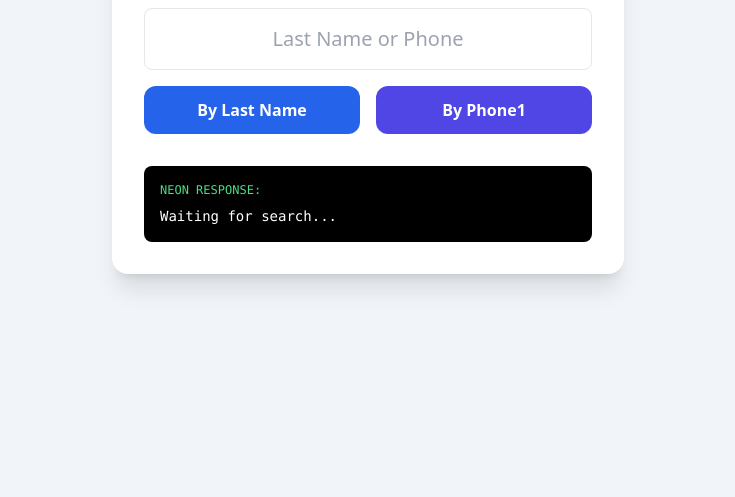
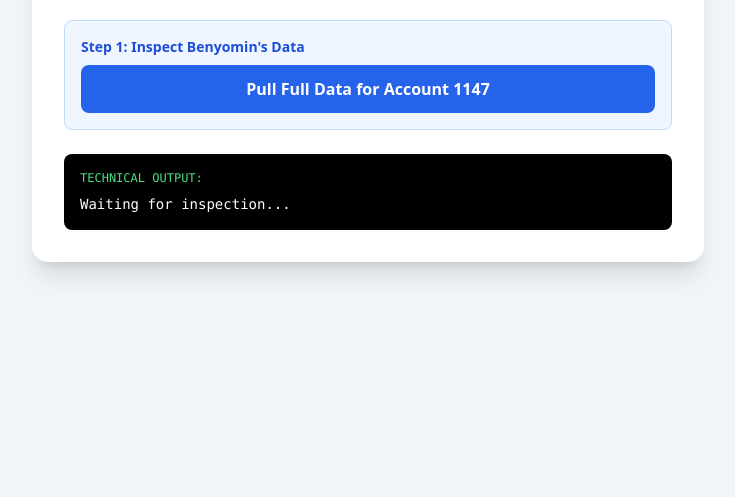
Before and after one commit to socialmediumben/neon_kiosk, a website: page index.html in a window 1280 px wide. Shown: the part 303-800 px from the top of the page, without its empty margins (272-1007 px from the left). Drawn offline with nearby package versions, Linux system fonts and the light colour scheme.

Commit message:
Update index.html

```diff
--- a/index.html
+++ b/index.html
@@ -2,55 +2,40 @@
 <html lang="en">
 <head>
     <meta charset="UTF-8">
-    <title>Neon CRM Search - Schema Match</title>
+    <title>Neon ID Inspector</title>
     <script src="https://cdn.tailwindcss.com"></script>
 </head>
 <body class="bg-slate-100 flex items-center justify-center min-h-screen p-4">
 
-    <div class="w-full max-w-lg bg-white p-8 rounded-2xl shadow-xl">
-        <h1 class="text-2xl font-bold text-center mb-6">Neon CRM Search</h1>
+    <div class="w-full max-w-2xl bg-white p-8 rounded-2xl shadow-xl">
+        <h1 class="text-2xl font-bold text-center mb-6">Data Inspector</h1>
 
-        <input type="text" id="search-value" class="w-full p-4 border rounded-lg mb-4 text-center text-xl" placeholder="Last Name or Phone">
-
-        <div class="grid grid-cols-2 gap-4">
-            <button onclick="runSearch('Last Name')" class="py-3 bg-blue-600 text-white rounded-xl font-bold">By Last Name</button>
-            <button onclick="runSearch('Phone1')" class="py-3 bg-indigo-600 text-white rounded-xl font-bold">By Phone1</button>
+        <div class="bg-blue-50 p-4 rounded-lg mb-6 border border-blue-200">
+            <p class="text-sm text-blue-700 font-bold mb-2">Step 1: Inspect Benyomin's Data</p>
+            <button onclick="inspectAccount('1147')" class="w-full py-3 bg-blue-600 text-white rounded-lg font-bold hover:bg-blue-700">
+                Pull Full Data for Account 1147
+            </button>
         </div>
 
-        <div class="mt-8 p-4 bg-black rounded-lg">
-            <p class="text-green-400 font-mono text-xs uppercase mb-2">Neon Response:</p>
-            <pre id="console" class="text-white font-mono text-sm overflow-auto max-h-96">Waiting for search...</pre>
+        <div class="mt-4 p-4 bg-black rounded-lg">
+            <p class="text-green-400 font-mono text-xs uppercase mb-2">Technical Output:</p>
+            <pre id="console" class="text-white font-mono text-sm overflow-auto max-h-[500px]">Waiting for inspection...</pre>
         </div>
     </div>
 
     <script>
-        async function runSearch(fieldType) {
-            const val = document.getElementById('search-value').value;
+        const API_PROXY_URL = window.location.origin;
+
+        async function inspectAccount(accountId) {
             const output = document.getElementById('console');
-            output.textContent = `Searching ${fieldType}...`;
+            output.textContent = `Fetching full record for ID ${accountId}...`;
 
             try {
-                // Exact match to the searchRequest schema you provided
-                const res = await fetch(`${window.location.origin}/api/v2/accounts/search?userType=INDIVIDUAL`, {
-                    method: 'POST',
-                    headers: { 'Content-Type': 'application/json' },
-                    body: JSON.stringify({
-                        searchFields: [{
-                            field: fieldType,
-                            operator: fieldType === 'Phone1' ? "CONTAIN" : "EQUAL",
-                            value: val
-                        }],
-                        outputFields: ["First Name", "Last Name", "Account ID"],
-                        pagination: {
-                            currentPage: 0,
-                            pageSize: 10,
-                            sortColumn: "Last Name",
-                            sortDirection: "ASC"
-                        }
-                    })
-                });
+                // Using the direct GET /accounts/{id} endpoint to see EVERYTHING
+                const res = await fetch(`${API_PROXY_URL}/api/v2/accounts/${accountId}`);
+                const data = await res.json();
 
-                const data = await res.json();
+                // We want to see the exact structure of "individualAccount"
                 output.textContent = JSON.stringify(data, null, 2);
             } catch (e) {
                 output.textContent = "Error: " + e.message;
```
